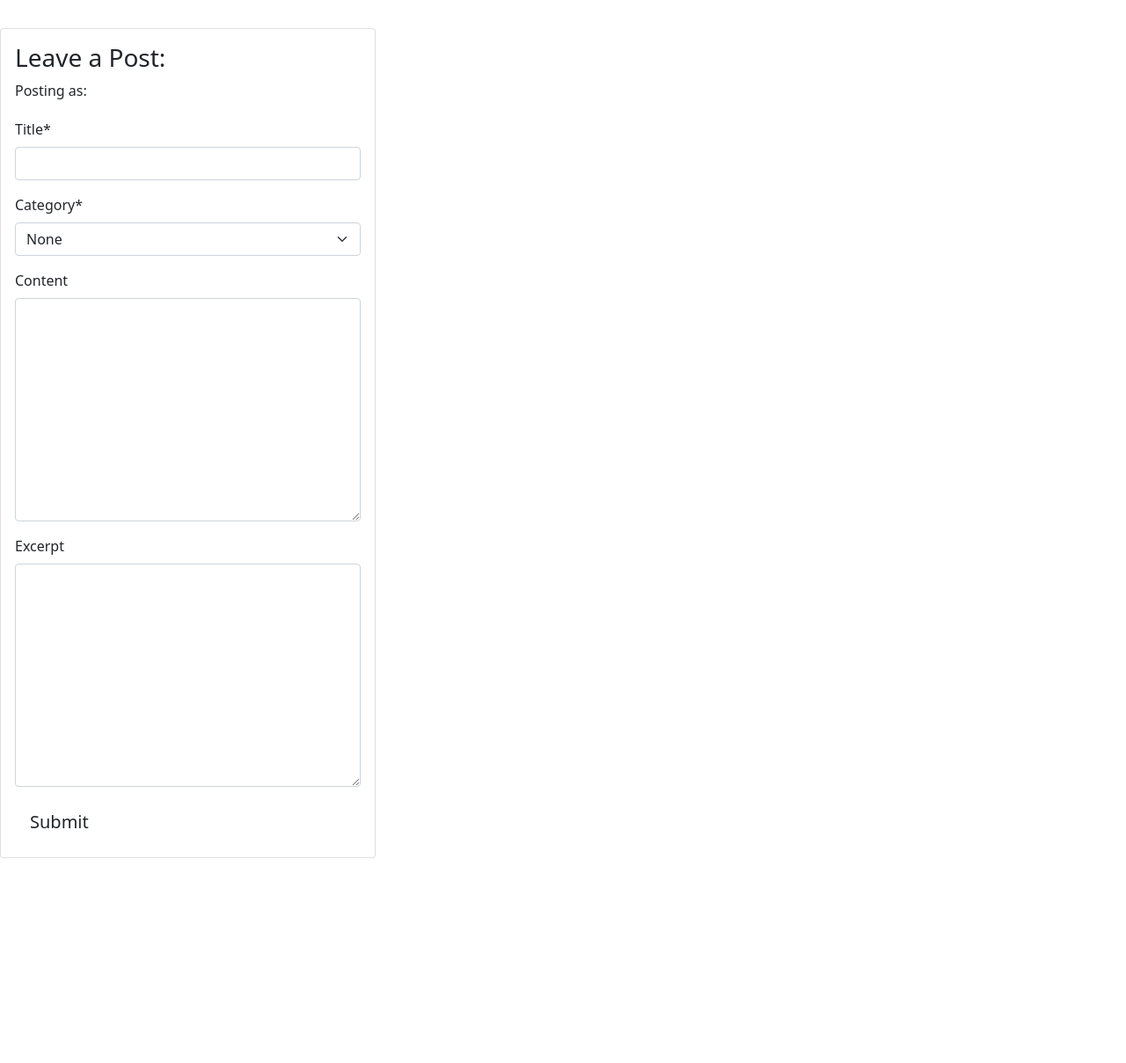
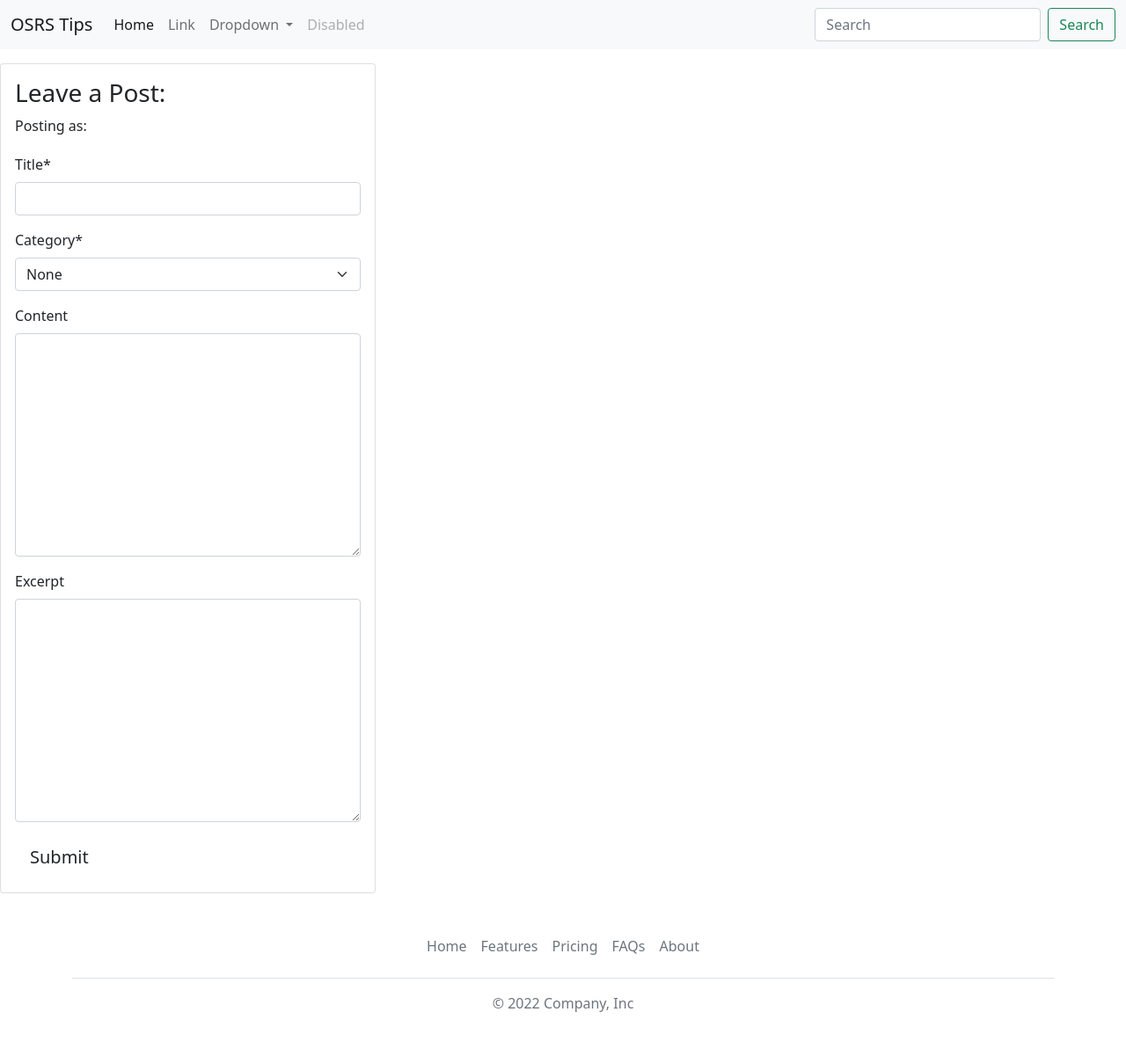
Before and after one commit to Tossan99/osrs-tips, a Django app: page /post_create/ in a window 1280 px wide. Shown: the whole page at 88% size. Before the commit the page ends 976 px from the top, so only its background shows below. Run offline with Django 4.2, Linux system fonts and the light colour scheme; some libraries are stand-ins or nearby versions.

Commit message:
Add placeholder nabar and footer for base.html

```diff
--- a/templates/base.html
+++ b/templates/base.html
@@ -14,16 +14,61 @@
     <title>OSRS Tips Forum</title>
 </head>
 <body>
-    <nav class="navbar">
-
+    <nav class="navbar navbar-expand-lg navbar-light bg-light">
+        <div class="container-fluid">
+            <a class="navbar-brand" href="#">OSRS Tips</a>
+            <button class="navbar-toggler" type="button" data-bs-toggle="collapse" data-bs-target="#navbarSupportedContent"
+                aria-controls="navbarSupportedContent" aria-expanded="false" aria-label="Toggle navigation">
+                <span class="navbar-toggler-icon"></span>
+            </button>
+            <div class="collapse navbar-collapse" id="navbarSupportedContent">
+                <ul class="navbar-nav me-auto mb-2 mb-lg-0">
+                    <li class="nav-item">
+                        <a class="nav-link active" aria-current="page" href="#">Home</a>
+                    </li>
+                    <li class="nav-item">
+                        <a class="nav-link" href="#">Link</a>
+                    </li>
+                    <li class="nav-item dropdown">
+                        <a class="nav-link dropdown-toggle" href="#" id="navbarDropdown" role="button"
+                            data-bs-toggle="dropdown" aria-expanded="false">
+                            Dropdown
+                        </a>
+                        <ul class="dropdown-menu" aria-labelledby="navbarDropdown">
+                            <li><a class="dropdown-item" href="#">Action</a></li>
+                            <li><a class="dropdown-item" href="#">Another action</a></li>
+                            <li>
+                                <hr class="dropdown-divider">
+                            </li>
+                            <li><a class="dropdown-item" href="#">Something else here</a></li>
+                        </ul>
+                    </li>
+                    <li class="nav-item">
+                        <a class="nav-link disabled" href="#" tabindex="-1" aria-disabled="true">Disabled</a>
+                    </li>
+                </ul>
+                <form class="d-flex">
+                    <input class="form-control me-2" type="search" placeholder="Search" aria-label="Search">
+                    <button class="btn btn-outline-success" type="submit">Search</button>
+                </form>
+            </div>
+        </div>
     </nav>
 
         {% block content %}
         <!-- Content Goes here -->
         {% endblock content %}
-
-    <footer class="footer">
-
-    </footer>
+    <div class="container">
+        <footer class="py-3 my-4">
+            <ul class="nav justify-content-center border-bottom pb-3 mb-3">
+                <li class="nav-item"><a href="#" class="nav-link px-2 text-muted">Home</a></li>
+                <li class="nav-item"><a href="#" class="nav-link px-2 text-muted">Features</a></li>
+                <li class="nav-item"><a href="#" class="nav-link px-2 text-muted">Pricing</a></li>
+                <li class="nav-item"><a href="#" class="nav-link px-2 text-muted">FAQs</a></li>
+                <li class="nav-item"><a href="#" class="nav-link px-2 text-muted">About</a></li>
+            </ul>
+            <p class="text-center text-muted">© 2022 Company, Inc</p>
+        </footer>
+    </div>
 </body>
 </html>
```
